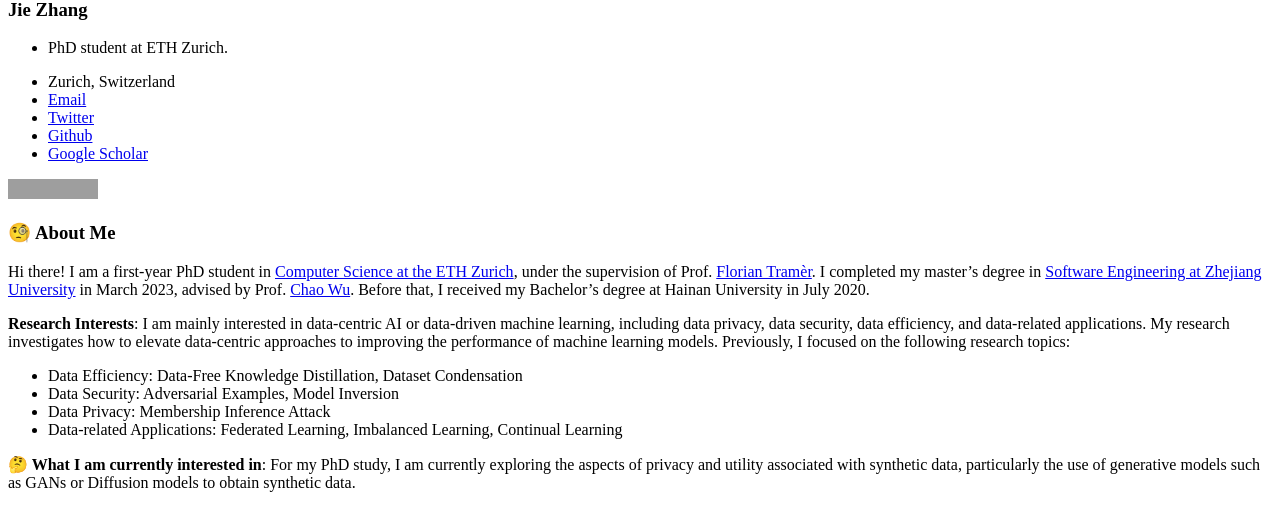
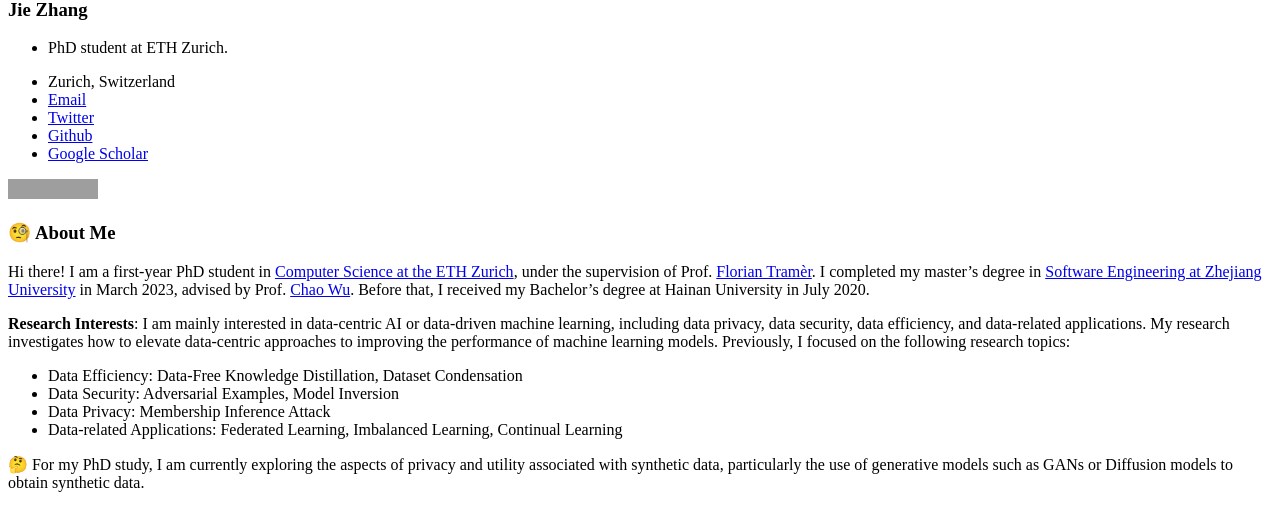
Before and after one commit to zj-jayzhang/zj-jayzhang.github.io, a Jekyll site: the page built from _pages/includes/intro.md, in a window 1280 px wide. Shown: the part 544-1052 px from the top of the page. Built offline with Jekyll 4.4.1, drawn with Linux system fonts in a browser that asks for light colours; our own code applies the rules of GitHub Pages for plain Markdown files; grey boxes are pictures that could not be loaded.

Commit message:
Update intro.md

```diff
--- a/_pages/includes/intro.md
+++ b/_pages/includes/intro.md
@@ -12,4 +12,4 @@
 - Data Privacy: Membership Inference Attack
 - Data-related Applications: Federated Learning, Imbalanced Learning, Continual Learning
 
-**🤔 What I am currently interested in**: For my PhD study, I am currently exploring the aspects of privacy and utility associated with synthetic data, particularly the use of generative models such as GANs or Diffusion models to obtain synthetic data.
+🤔 For my PhD study, I am currently exploring the aspects of privacy and utility associated with synthetic data, particularly the use of generative models such as GANs or Diffusion models to obtain synthetic data.
```
